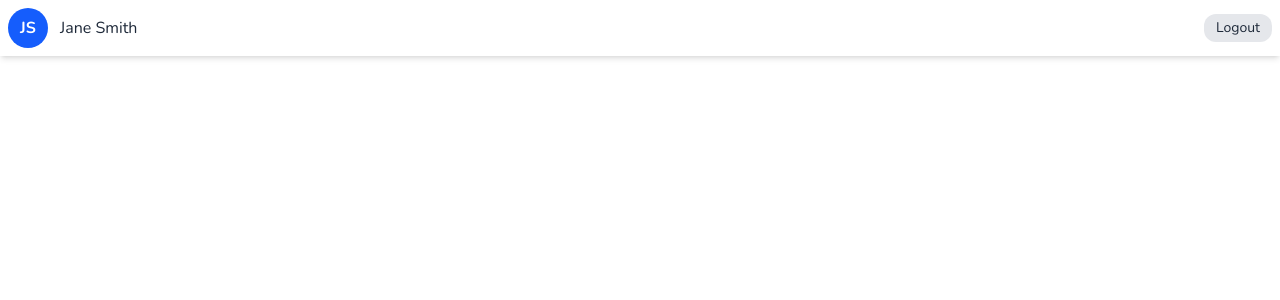
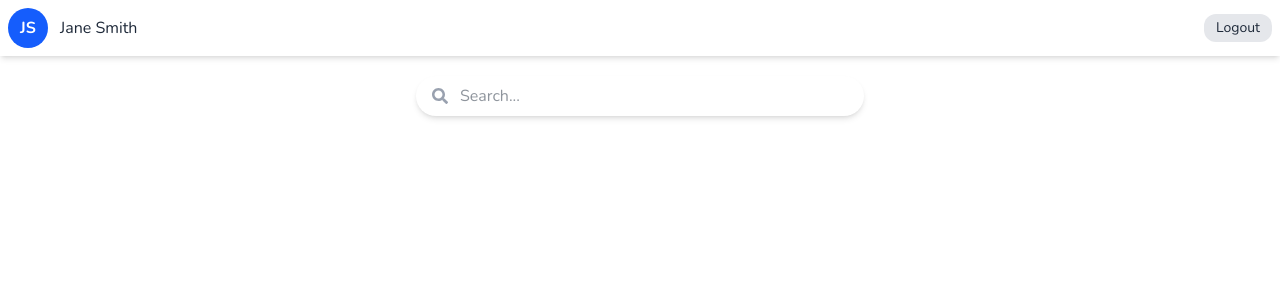
Before and after one commit to naman-1905/Notes-App, a Next.js app in the folder frontend/notes-app/: page /dashboard in a window 1280 px wide. Shown: the top 300 px of the page. Built offline with nearby package versions, Linux system fonts and the light colour scheme.

Commit message:
Added Search bar

```diff
--- a/frontend/notes-app/app/(auth)/dashboard/page.jsx
+++ b/frontend/notes-app/app/(auth)/dashboard/page.jsx
@@ -1,12 +1,20 @@
 "use client"
 import React from 'react'
+import { useState } from 'react'
 import ProfileInfo from '@/app/components/Cards/ProfileInfo'
 import Navbar from '@/app/components/Navbar'
+import SearchBar from '@/app/components/SearchBar/SearchBar'
 
 function Homepage() {
+const [searchTerm, setSearchTerm] = useState('')
+
   return (
     <div>
       <ProfileInfo name="Jane Smith" onLogout={() => console.log("Logged out")} />
+        <SearchBar
+        value={searchTerm}         // controlled input
+        onChange={setSearchTerm}   // pass state updater
+      />
     </div>
   )
 }
```
